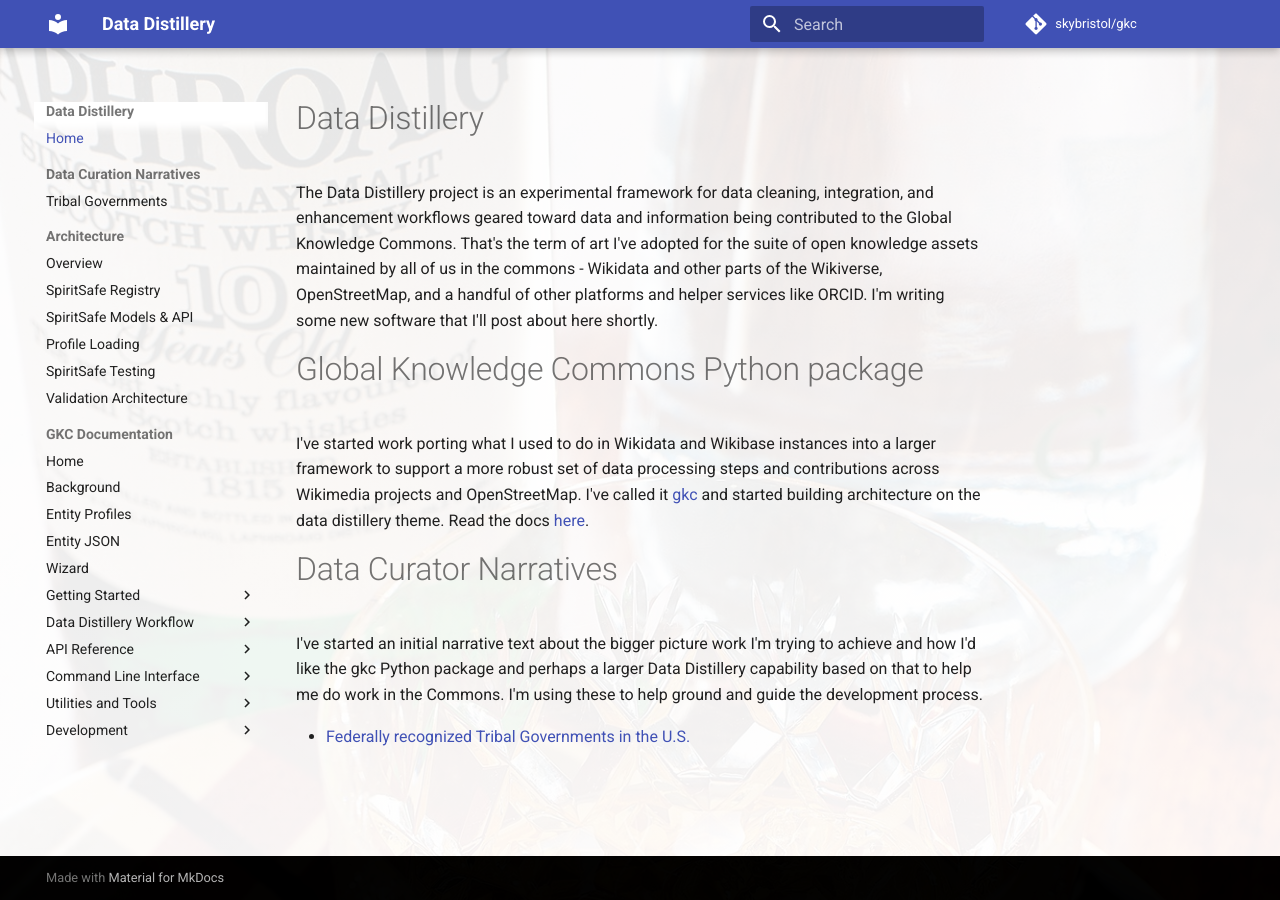
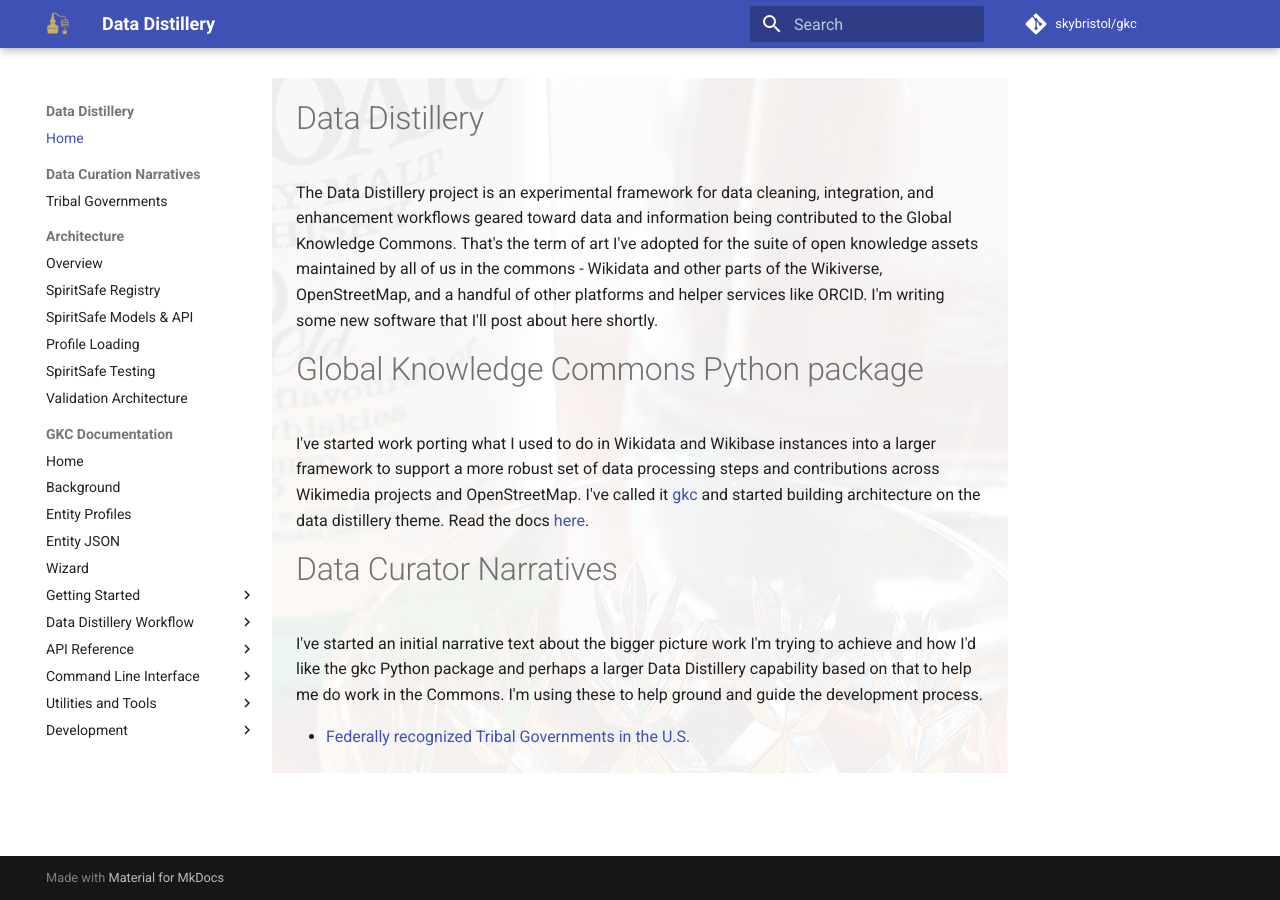
Before and after one commit to skybristol/gkc, an MkDocs documentation site: the page built from docs/index.md, in a window 1280 px wide. Built offline with MkDocs 1.6.1 and Material for MkDocs 9.7.7, drawn with Linux system fonts in a browser that asks for light colours; comment, search, counter and statistics services are not loaded.

```diff
--- a/docs/stylesheets/extra.css
+++ b/docs/stylesheets/extra.css
@@ -1,22 +1,5 @@
-/* Background Image */
 body {
     position: relative;
-}
-
-body::before {
-    content: "";
-    position: fixed;
-    top: 0;
-    left: 0;
-    width: 100%;
-    height: 100%;
-    background-image: url('../img/Laphroaig10YO.jpeg');
-    background-attachment: fixed;
-    background-size: cover;
-    background-position: center;
-    background-repeat: no-repeat;
-    filter: brightness(0.2);
-    z-index: -1;
 }
 
 /* Mermaid Diagram Font Sizing */
@@ -34,24 +17,6 @@
 
 .mermaid foreignObject div {
     font-size: 18px !important;
-}
-
-/* Hero Section */
-.hero-section {
-    text-align: center;
-    padding: 3rem 1rem;
-    background:
-        linear-gradient(135deg, rgba(255, 255, 255, 0.85), rgba(255, 255, 255, 0.85)),
-        url("../img/Irish.jpeg") center/cover no-repeat;
-    border-radius: 8px;
-    margin-bottom: 2rem;
-}
-
-.hero-section h2 {
-    font-size: 1.8rem;
-    font-weight: 300;
-    margin-top: 1rem;
-    color: var(--md-default-fg-color--light);
 }
 
 /* Feature Sections */
@@ -109,11 +74,27 @@
 /* Adjust main content max-width for better layout */
 .md-content {
     max-width: 1200px;
+    background-image: url('../img/Laphroaig10YO.jpeg');
+    background-size: cover;
+    background-position: center;
+    background-repeat: no-repeat;
+    background-attachment: fixed;
+    position: relative;
 }
 
-/* Main content background */
-.md-main {
-    background:
-        linear-gradient(180deg, rgba(255, 255, 255, 0.9), rgba(255, 255, 255, 0.95)),
-        url("../img/Laphroaig10YO.jpeg") center/cover no-repeat;
+.md-content::before {
+    content: "";
+    position: absolute;
+    top: 0;
+    left: 0;
+    right: 0;
+    bottom: 0;
+    background: rgba(255, 255, 255, 0.93);
+    pointer-events: none;
+    z-index: 0;
 }
+
+.md-content > * {
+    position: relative;
+    z-index: 1;
+}
--- a/mkdocs.yml
+++ b/mkdocs.yml
@@ -8,6 +8,8 @@
 
 theme:
   name: material
+  favicon: img/DataDistilleryFavIcon.png
+  logo: img/DataDistilleryIconNight.png
   features:
     - navigation.instant
     - navigation.sections
```
Also changed, not shown: .github/agents/Semantic Engineer.agent.md (added), .github/agents/Validation Agent.agent.md, .github/prompts/FermenterV1.md (added), docs/img/DataDistilleryFavIcon.png (added), docs/img/DataDistilleryIcon.png (added), docs/img/DataDistilleryIconNight.png (added), docs/img/DataDistilleryLogo.png (added).
